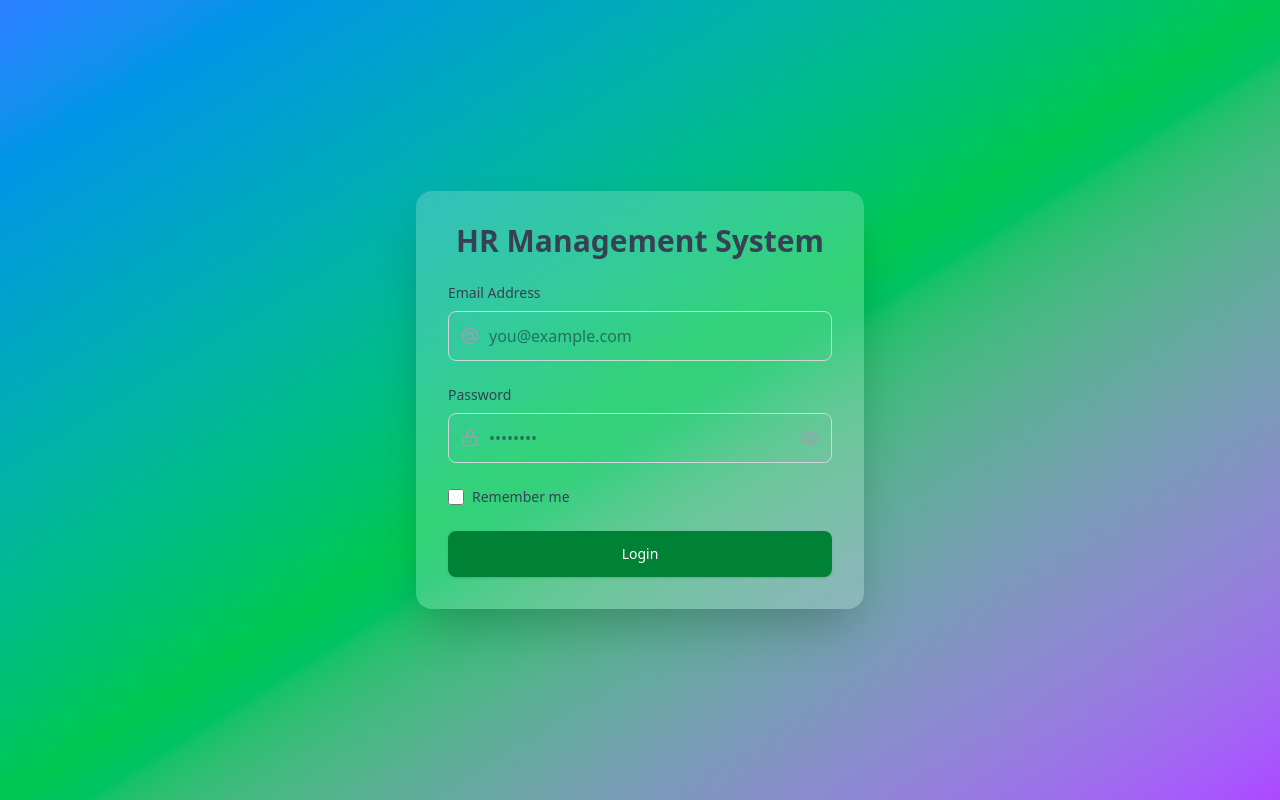
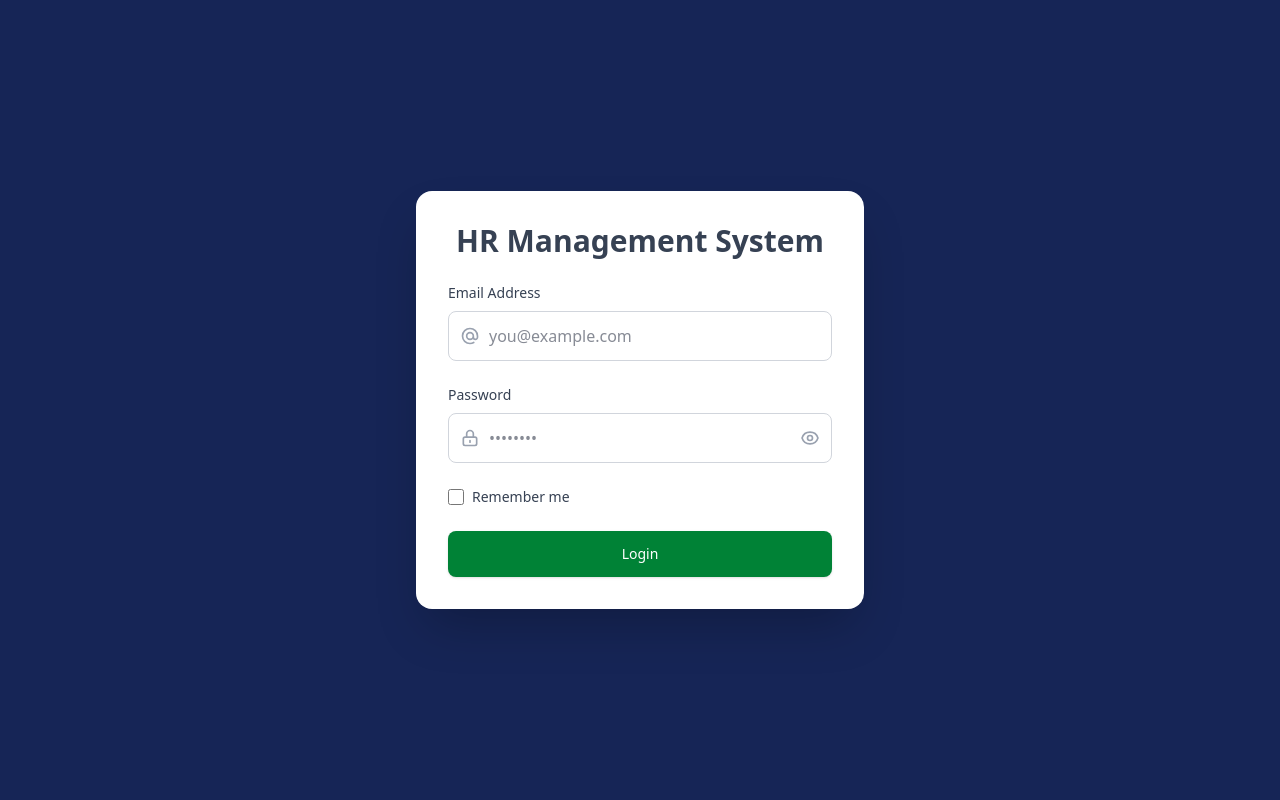
Before and after one commit to chory-chanrady-wu/frontend-hrms, a Next.js app: page /auth/login in a window 1280 px wide. Built offline with nearby package versions, Linux system fonts and the light colour scheme.

Commit message:
update color login form

```diff
--- a/src/app/auth/login/page.tsx
+++ b/src/app/auth/login/page.tsx
@@ -100,11 +100,11 @@ export default function LoginPage() {
   };
 
   return (
-    <div className="min-h-screen flex items-center justify-center bg-gradient-to-br from-blue-500 via-green-500 to-purple-500 px-4 py-12">
+    <div className="min-h-screen flex items-center justify-center bg-blue-950 px-4 py-12">
       <div className="max-w-md w-full">
 
         {/* Login Form Card */}
-        <div className="rounded-2xl shadow-2xl p-8 backdrop-blur-xl bg-white/20">
+        <div className="rounded-2xl shadow-2xl p-8 backdrop-blur-xl bg-white">
             <h1 className="text-3xl font-bold text-gray-700 mb-6 text-center">HR Management System</h1>
           <form onSubmit={handleSubmit} className="space-y-6">
             {/* General Error */}
```
